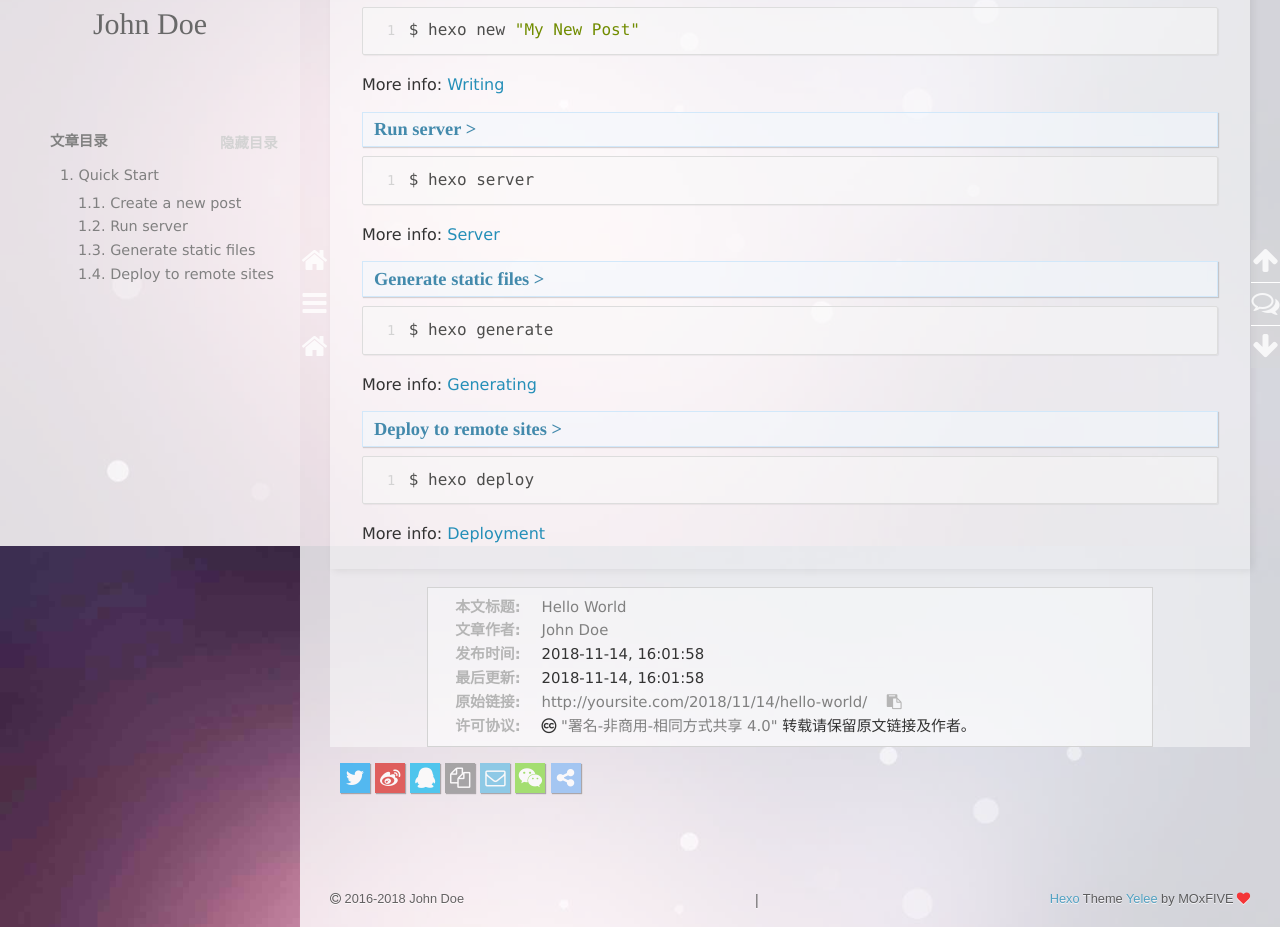
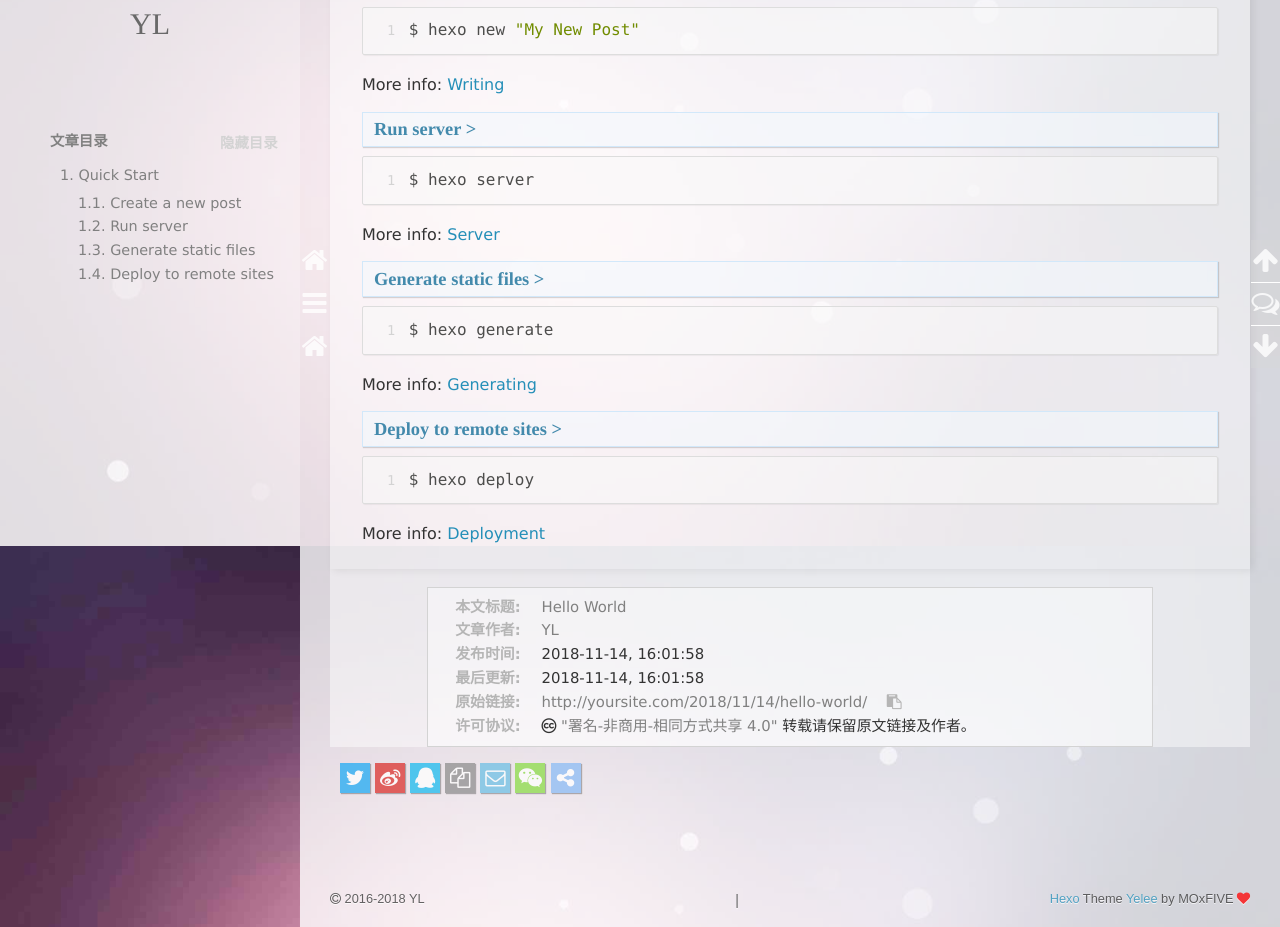
Before and after one commit to YL1017/YL1017.github.io, a plain HTML site: page 2018/11/14/hello-world/index.html in a window 1280 px wide. Shown: the part 254-1181 px from the top of the page. Drawn offline with nearby package versions, Linux system fonts and the light colour scheme; some packages are replaced by stand-ins of ours; a script that the page names is missing.

Commit message:
Site updated: 2018-11-14 19:04:45

```diff
--- a/2018/11/14/hello-world/index.html
+++ b/2018/11/14/hello-world/index.html
@@ -11,7 +11,7 @@
 <meta http-equiv="X-UA-Compatible" content="IE=edge, chrome=1">
 <meta name="viewport" content="width=device-width, initial-scale=1, maximum-scale=1, user-scalable=no">
 <meta name="format-detection" content="telephone=no">
-<meta name="author" content="John Doe">
+<meta name="author" content="YL">
 
 
 
@@ -100,7 +100,7 @@
             <img src="/img/avatar.png" class="animated zoomIn">
         </a>
         <hgroup>
-          <h1 class="header-author"><a href="/">John Doe</a></h1>
+          <h1 class="header-author"><a href="/">YL</a></h1>
         </hgroup>
 
 
@@ -217,7 +217,7 @@
       <nav id="mobile-nav">
       <div class="overlay">
           <div class="slider-trigger"></div>
-          <h1 class="header-author js-mobile-header hide"><a href="/" title="回到主页">John Doe</a></h1>
+          <h1 class="header-author js-mobile-header hide"><a href="/" title="回到主页">YL</a></h1>
       </div>
     <div class="intrude-less">
         <header id="header" class="inner">
@@ -225,7 +225,7 @@
                 <img src="/img/avatar.png" class="animated zoomIn">
             </a>
             <hgroup>
-              <h1 class="header-author"><a href="/" title="回到主页">John Doe</a></h1>
+              <h1 class="header-author"><a href="/" title="回到主页">YL</a></h1>
             </hgroup>
 
             <nav class="header-menu">
@@ -311,12 +311,12 @@
 
     <div class="copyright">
         <p><span>本文标题:</span><a href="/2018/11/14/hello-world/">Hello World</a></p>
-        <p><span>文章作者:</span><a href="/" title="回到主页">John Doe</a></p>
+        <p><span>文章作者:</span><a href="/" title="回到主页">YL</a></p>
         <p><span>发布时间:</span>2018-11-14, 16:01:58</p>
         <p><span>最后更新:</span>2018-11-14, 16:01:58</p>
         <p>
             <span>原始链接:</span><a class="post-url" href="/2018/11/14/hello-world/" title="Hello World">http://yoursite.com/2018/11/14/hello-world/</a>
-            <span class="copy-path" data-clipboard-text="原文: http://yoursite.com/2018/11/14/hello-world/　　作者: John Doe" title="点击复制文章链接"><i class="fa fa-clipboard"></i></span>
+            <span class="copy-path" data-clipboard-text="原文: http://yoursite.com/2018/11/14/hello-world/　　作者: YL" title="点击复制文章链接"><i class="fa fa-clipboard"></i></span>
             <script> var clipboard = new Clipboard('.copy-path'); </script>
         </p>
         <p>
@@ -412,7 +412,7 @@
         <div id="footer-info">
             <div class="footer-left">
                 <i class="fa fa-copyright"></i>
-                2016-2018 John Doe
+                2016-2018 YL
             </div>
             <div class="footer-right">
                 <a href="http://hexo.io/" target="_blank" title="快速、简洁且高效的博客框架">Hexo</a>  Theme <a href="https://github.com/MOxFIVE/hexo-theme-yelee" target="_blank" title="简而不减 Hexo 双栏博客主题  v3.5">Yelee</a> by MOxFIVE <i class="fa fa-heart animated infinite pulse"></i>
```
Also changed, not shown: archives/2018/11/index.html (+5 -5 lines), archives/2018/index.html (+5 -5 lines), archives/index.html (+5 -5 lines), index.html (+5 -5 lines).
